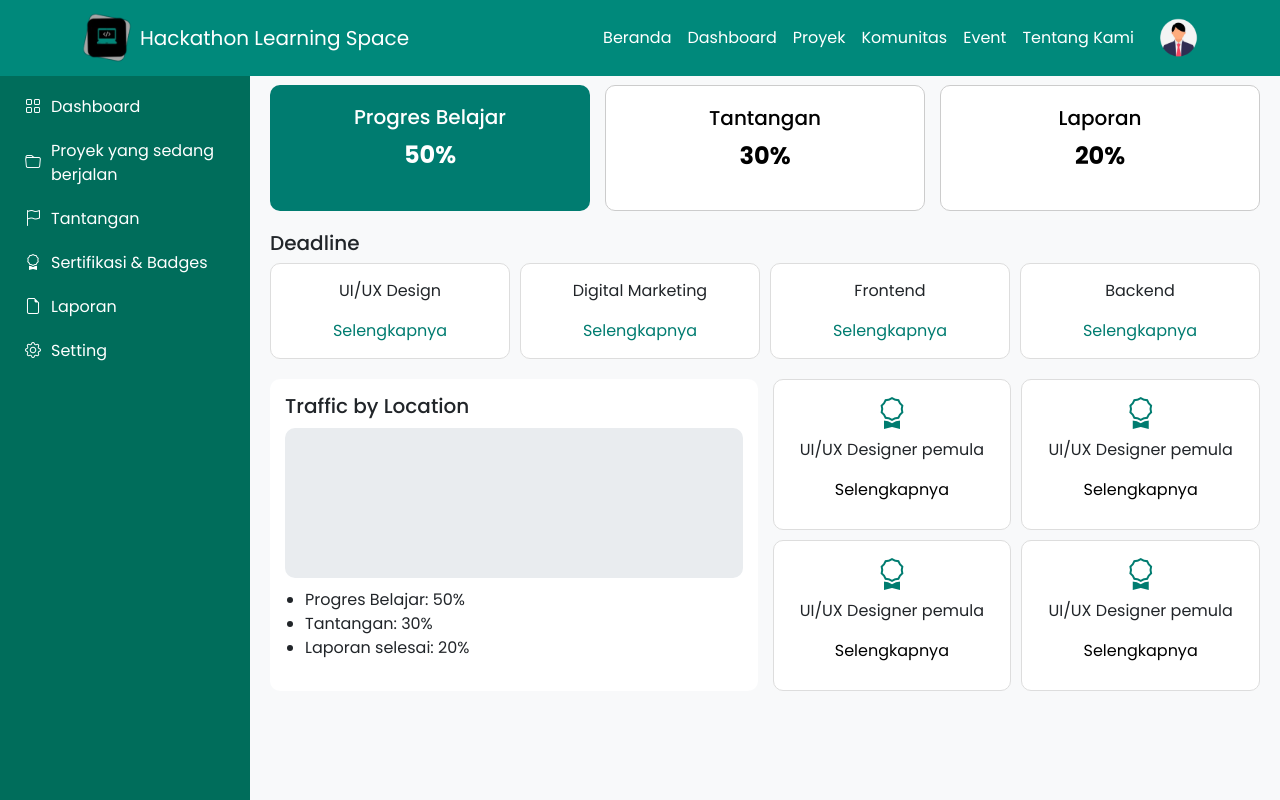
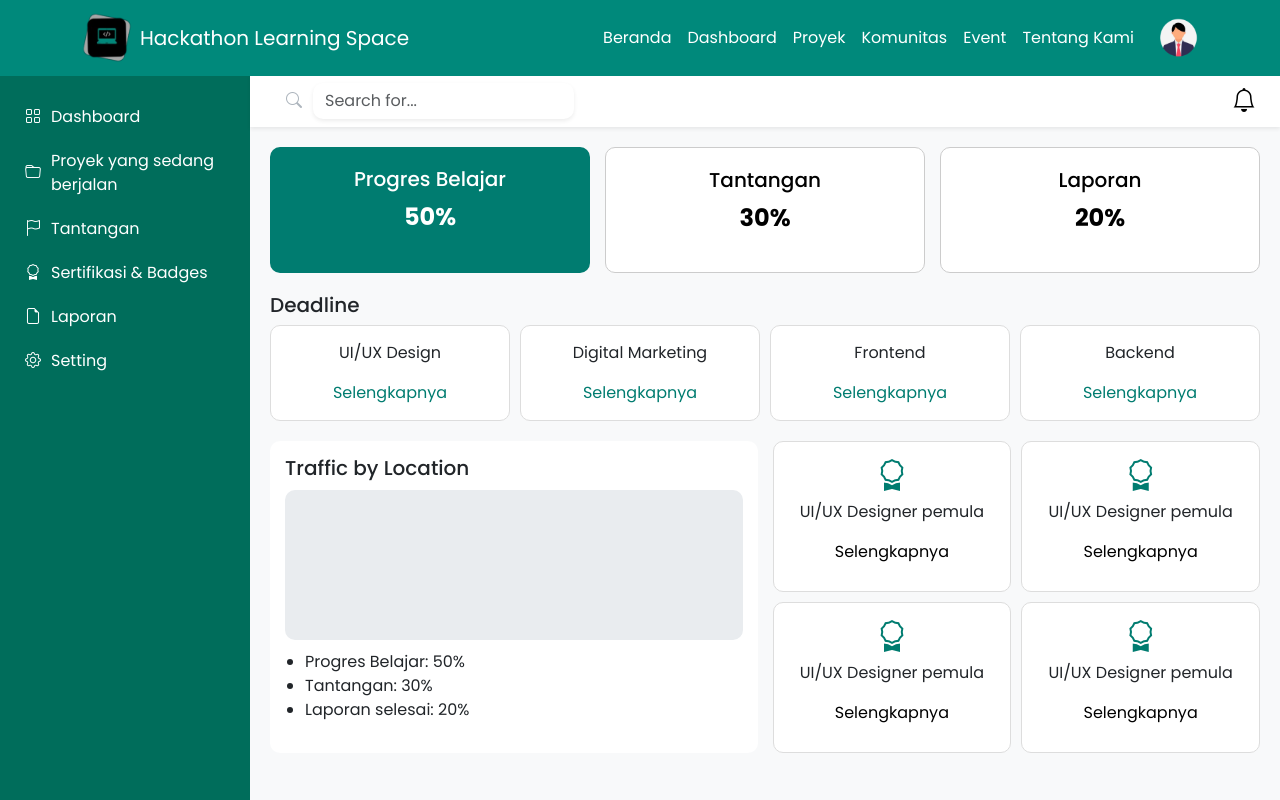
Before and after one commit to lluuvvii/hackathon_learning_space, a Next.js app: page /dashboard in a window 1280 px wide. Shown: the top 800 px of the page. Built offline with nearby package versions, Linux system fonts and the light colour scheme.

Commit message:
update reusable navbar dahsboard

```diff
--- /dev/null
+++ b/src/app/dashboard/components/Navbar.tsx
@@ -0,0 +1,32 @@
+'use client';
+
+import React from 'react';
+
+const Navbar: React.FC = () => {
+  return (
+    <nav className='navbar bg-white shadow-sm px-4 py-2 d-flex justify-content-between align-items-center'>
+      {/* Input Search */}
+      <div className='input-group' style={{ maxWidth: '300px' }}>
+        <span className='input-group-text bg-white border-0'>
+          <i className='bi bi-search' style={{ color: '#adb5bd' }}></i>
+        </span>
+        <input
+          type='text'
+          className='form-control border-0 shadow-sm'
+          placeholder='Search for...'
+          style={{ borderRadius: '10px' }}
+        />
+      </div>
+
+      {/* Notification Icon */}
+      <div>
+        <i
+          className='bi bi-bell'
+          style={{ fontSize: '1.5rem', color: '#000' }}
+        ></i>
+      </div>
+    </nav>
+  );
+};
+
+export default Navbar;
--- a/src/app/dashboard/page.tsx
+++ b/src/app/dashboard/page.tsx
@@ -2,14 +2,17 @@
 
 import React from 'react'
 import Sidebar from './components/Sidebar'
+import Navbar from './components/Navbar'
 
 export default function Dashboard() {
   return (
-    <div style={{ display: 'flex', minHeight: '100vh', fontFamily: 'Arial, sans-serif', marginTop: '65px' }}>
+    <div style={{ display: 'flex', minHeight: '100vh', fontFamily: 'Arial, sans-serif', marginTop: '75px' }}>
       {/* Sidebar */}
       <Sidebar />
       {/* Main Content */}
-      <div style={{ flex: '1', backgroundColor: '#f8f9fa', overflowX: 'hidden' }}>
+      <div style={{ flex: '1', backgroundColor: '#f8f9fa' }}>
+        {/* Navbar */}
+        <Navbar />
         {/* Dashboard Content */}
         <main style={{ padding: '20px' }}>
           {/* Progress Statistics */}
```
